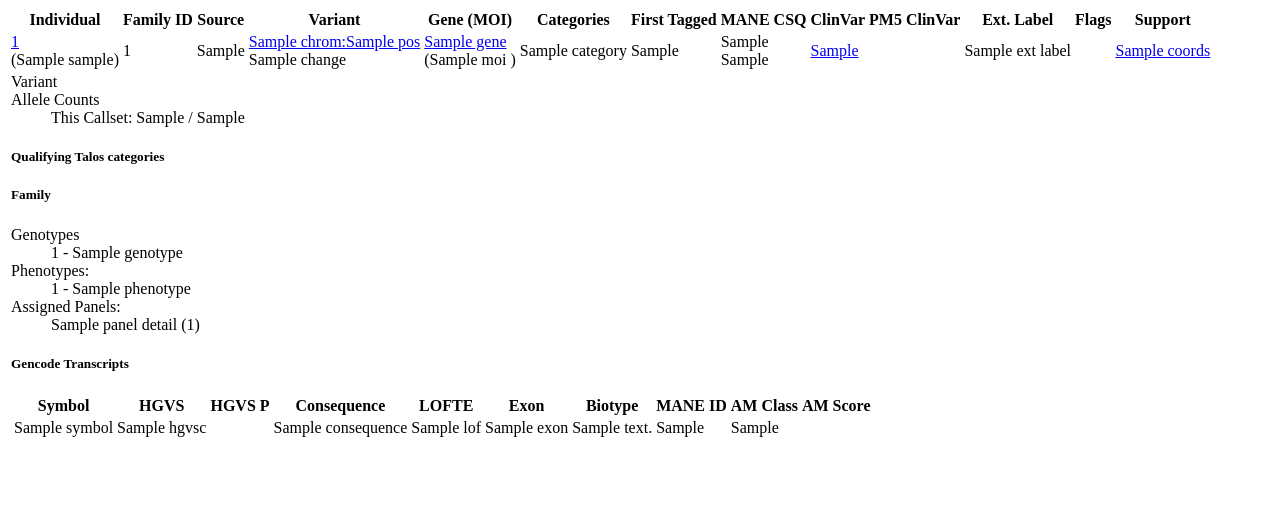
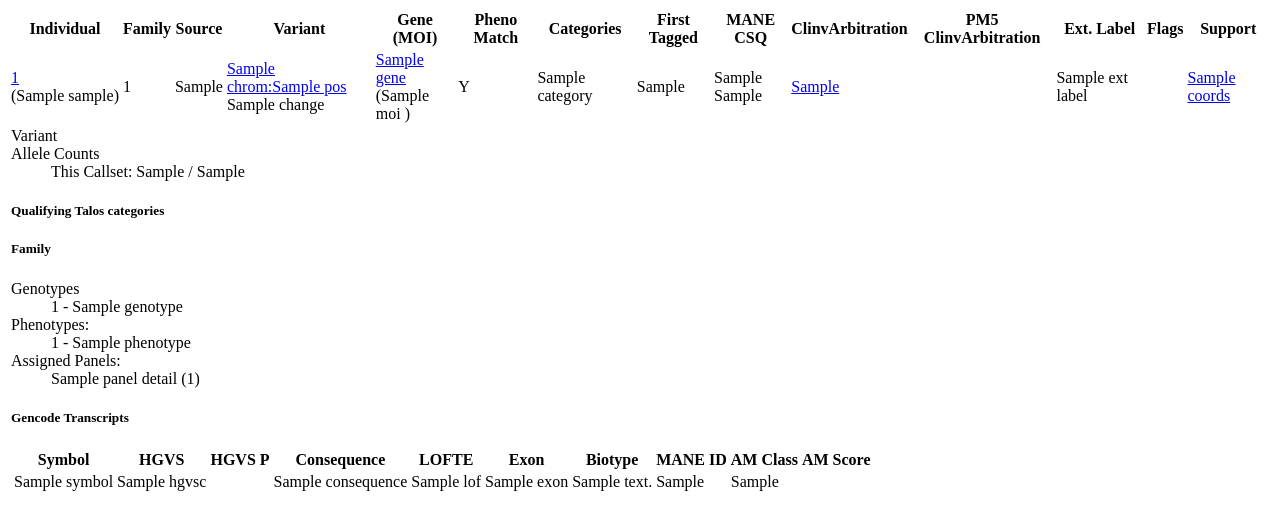
Before and after one commit to populationgenomics/talos, a Python web app: template src/talos/templates/variant_table.html.jinja in a window 1280 px wide. Shown: the top 530 px of the page. Run offline with Jinja, Linux system fonts and the light colour scheme; the template is opened without the code that fills it: most values are stand-ins (such as "Sample title", 1, 10 or a date in 2020).

Commit message:
Report polishing (#441)
* Stop running report generation as a CronJob

* pheno match moved, with sorted default

* moved legend elements into a table header

* Bump version: 5.5.2 → 5.5.3

```diff
--- a/setup.py
+++ b/setup.py
@@ -27,7 +27,7 @@ setup(
     name='talos',
     description='Centre for Population Genomics Variant Prioritisation',
     long_description=readme,
-    version='5.5.2',
+    version='5.5.3',
     author='Matthew Welland, CPG',
     author_email='matthew.welland@populationgenomics.org.au, cas.simons@populationgenomics.org.au',
     package_data={'talos': ['templates/*.jinja', 'example_config.toml']},
--- a/src/talos/templates/variant_table.html.jinja
+++ b/src/talos/templates/variant_table.html.jinja
@@ -1,16 +1,17 @@
 <table class="table tablesorter" id="variant-table">
 <thead>
     <tr>
-    <th class="group-separator">Individual </th>
-    <th class="group-separator">Family ID </th>
+    <th class="group-separator">Individual</th>
+    <th class="group-separator">Family</th>
     <th class="group-separator">Source</th>
     <th class="group-false">Variant</th>
     <th class="group-false">Gene (MOI)</th>
+    <th data-value="Y" class="group-false">Pheno Match</th>
     <th class="group-false">Categories</th>
     <th class="group-false sorter-shortDate" data-date-format="yyyymmdd">First Tagged</th>
     <th class="group-false">MANE CSQ</th>
-    <th class="group-false">ClinVar</th>
-    <th class="group-false">PM5 ClinVar</th>
+    <th class="group-false">ClinvArbitration</th>
+    <th class="group-false">PM5 ClinvArbitration</th>
     <th class="group-false">Ext. Label</th>
     <th class="group-false">Flags</th>
     <th class="group-false">Support</th>
@@ -60,18 +61,6 @@
         {% for gene in variant.genes %}
         <a href="https://panelapp.agha.umccr.org/panels/entities/{{gene[1]}}" target="_blank">{{gene[1]}}</a>
         {% endfor %}
-        {% if variant.pheno_matches %}
-        <i class="bi-person-check-fill text-success" data-bs-toggle="tooltip" data-bs-placement="top"
-            data-bs-title="Phenotype-Panel match: {{variant.pheno_matches|join(', ')}}"></i>
-        {% endif %}
-        {% if variant.forced_matches %}
-        <i class="bi-person-check-fill text-info" data-bs-toggle="tooltip" data-bs-placement="top"
-            data-bs-title="Cohort panels: {{variant.forced_matches|join(', ')}}"></i>
-        {% endif %}
-        {% if variant.phenotype_matches %}
-        <i class="bi-person-check-fill" style="color: #FF5733" data-bs-toggle="tooltip" data-bs-placement="top"
-            data-bs-title="Gene-Phenotype match: {{variant.phenotype_matches|join(', ')}}"></i>
-        {% endif %}
         {% if variant.new_in_base_panel %}
         <i class="bi bi-star-fill text-warning" data-bs-toggle="tooltip" data-bs-placement="top"
             data-bs-title="Gene new in Mendeliome"></i>
@@ -88,6 +77,24 @@
         |replace("Autosomal Dominant","AD")
         }}
         {% endfor %})
+    </td>
+    <td>
+        {# Pheno Match #}
+        {% if variant.forced_matches or variant.phenotype_matches or variant.pheno_matches %}
+            Y
+            {% if variant.pheno_matches %}
+            <i class="bi-person-check-fill text-success" data-bs-toggle="tooltip" data-bs-placement="top"
+                data-bs-title="Phenotype-Panel match: {{variant.pheno_matches|join(', ')}}"></i>
+            {% endif %}
+            {% if variant.forced_matches %}
+            <i class="bi-person-check-fill text-info" data-bs-toggle="tooltip" data-bs-placement="top"
+                data-bs-title="Cohort panels: {{variant.forced_matches|join(', ')}}"></i>
+            {% endif %}
+            {% if variant.phenotype_matches %}
+            <i class="bi-person-check-fill" style="color: #FF5733" data-bs-toggle="tooltip" data-bs-placement="top"
+                data-bs-title="Gene-Phenotype match: {{variant.phenotype_matches|join(', ')}}"></i>
+            {% endif %}
+        {% endif %}
     </td>
     <td>
         {# Categories #}
@@ -155,11 +162,13 @@
             </a>
         {% endfor %}
     </td>
+
 </tr>
 
 {% include "variant_table_child_row.html.jinja" %}
 
 {% endfor %}
+
 {% endfor %}
 </tbody>
 </table>
--- a/src/talos/version.py
+++ b/src/talos/version.py
@@ -3,4 +3,4 @@ Used to access version in code
 """
 
 # Do not edit this file manually
-__version__ = '5.5.2'
+__version__ = '5.5.3'
```
Also changed, not shown: src/talos/templates/index.html.jinja (+14 -0 lines), .bumpversion.cfg, .github/workflows/index_page_builder.yaml.
